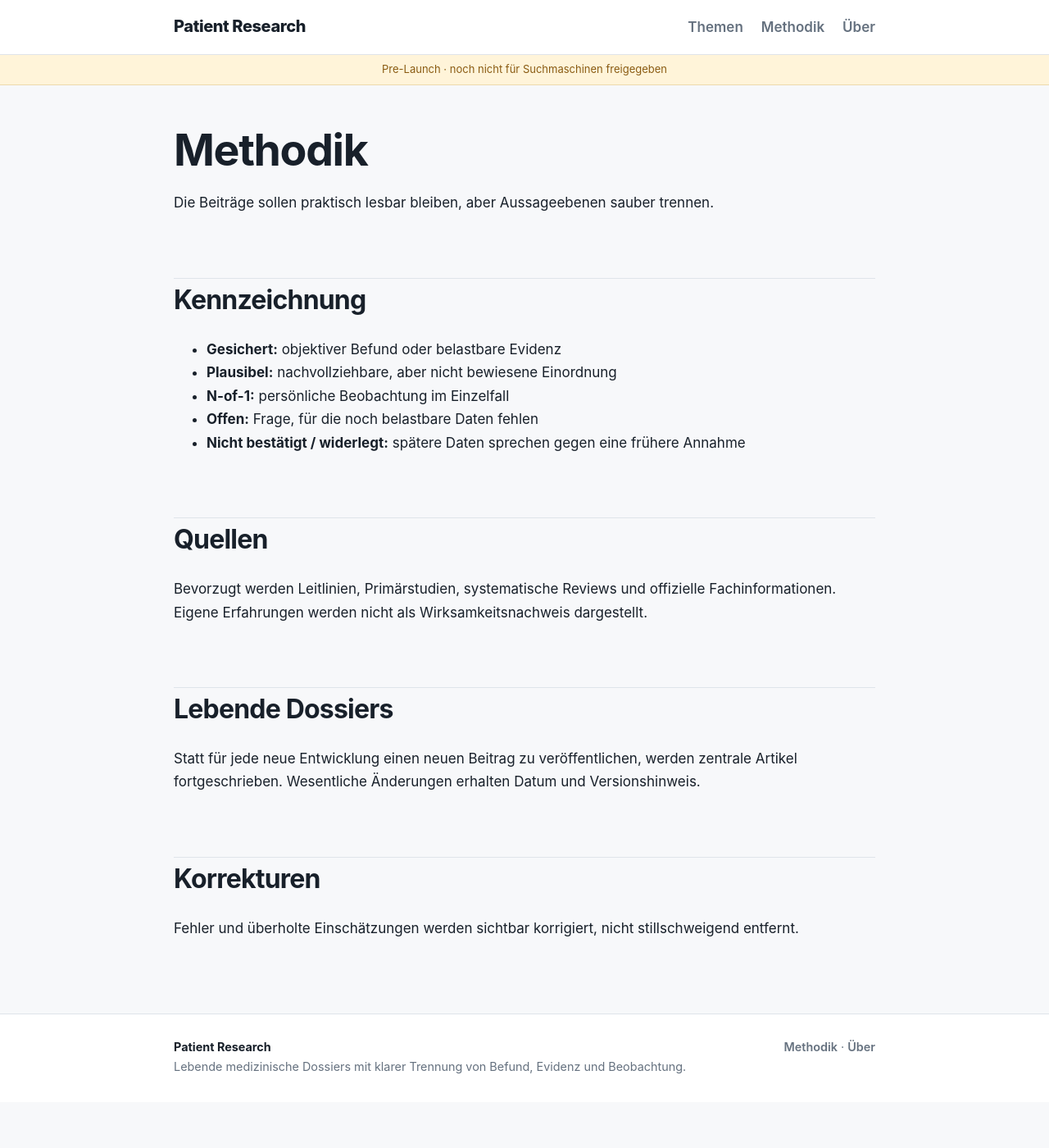
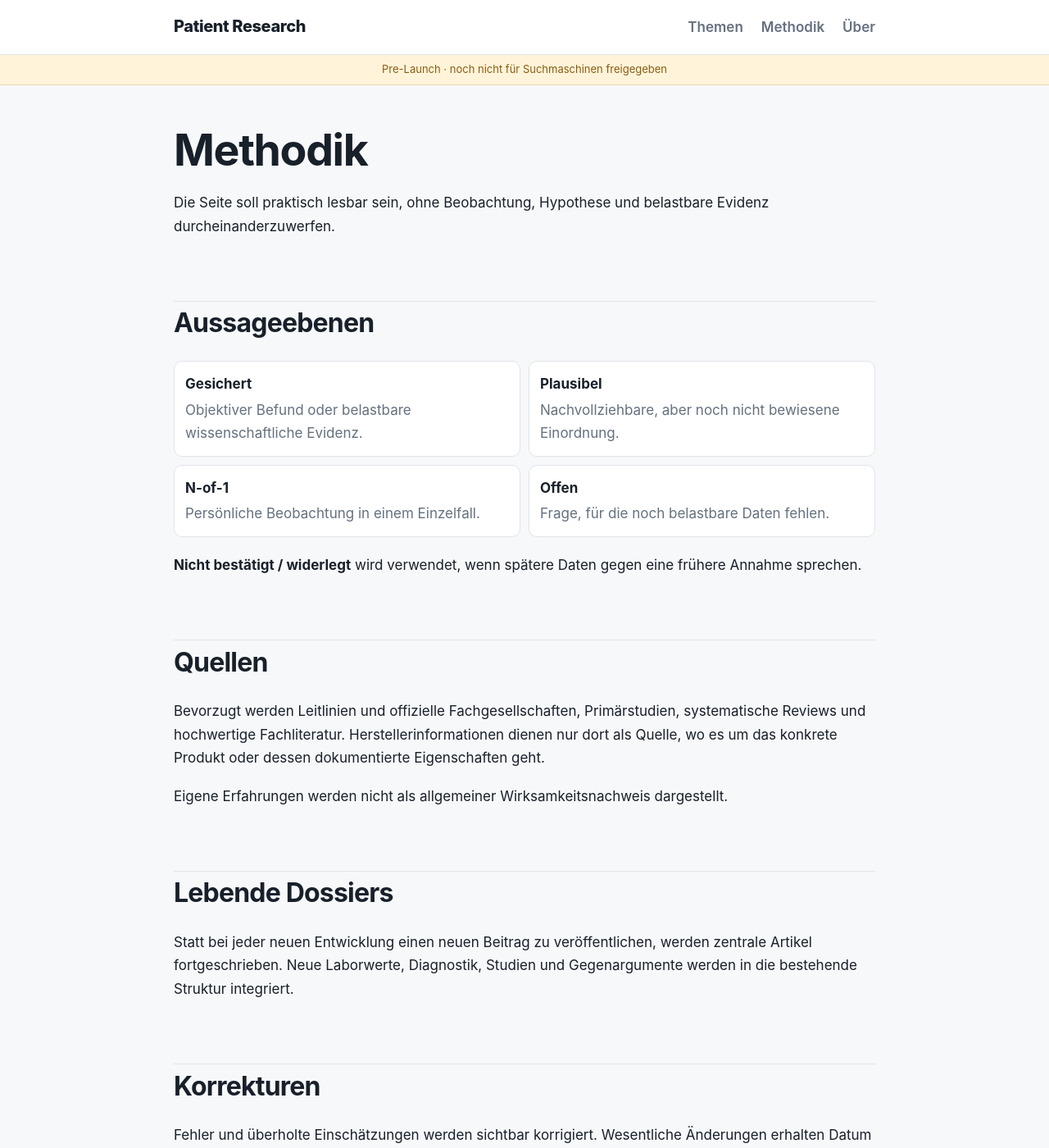
Before and after one commit to open-research-works/Patient-Research, a Jekyll site: the page built from methodik.md, in a window 1280 px wide and 1400 px high. Shown: the whole window at 82% size. Built offline with Jekyll 4.4.1, drawn with Linux system fonts in a browser that asks for light colours; some of the changed text lies outside the part shown.

Commit message:
Clarify research methodology

```diff
--- a/methodik.md
+++ b/methodik.md
@@ -5,24 +5,33 @@ title: Methodik
 
 # Methodik
 
-Die Beiträge sollen praktisch lesbar bleiben, aber Aussageebenen sauber trennen.
+Die Seite soll praktisch lesbar sein, ohne Beobachtung, Hypothese und belastbare Evidenz durcheinanderzuwerfen.
 
-## Kennzeichnung
+## Aussageebenen
 
-- **Gesichert:** objektiver Befund oder belastbare Evidenz
-- **Plausibel:** nachvollziehbare, aber nicht bewiesene Einordnung
-- **N-of-1:** persönliche Beobachtung im Einzelfall
-- **Offen:** Frage, für die noch belastbare Daten fehlen
-- **Nicht bestätigt / widerlegt:** spätere Daten sprechen gegen eine frühere Annahme
+<div class="evidence-key">
+<div class="evidence-item"><b>Gesichert</b><span class="muted">Objektiver Befund oder belastbare wissenschaftliche Evidenz.</span></div>
+<div class="evidence-item"><b>Plausibel</b><span class="muted">Nachvollziehbare, aber noch nicht bewiesene Einordnung.</span></div>
+<div class="evidence-item"><b>N-of-1</b><span class="muted">Persönliche Beobachtung in einem Einzelfall.</span></div>
+<div class="evidence-item"><b>Offen</b><span class="muted">Frage, für die noch belastbare Daten fehlen.</span></div>
+</div>
+
+**Nicht bestätigt / widerlegt** wird verwendet, wenn spätere Daten gegen eine frühere Annahme sprechen.
 
 ## Quellen
 
-Bevorzugt werden Leitlinien, Primärstudien, systematische Reviews und offizielle Fachinformationen. Eigene Erfahrungen werden nicht als Wirksamkeitsnachweis dargestellt.
+Bevorzugt werden Leitlinien und offizielle Fachgesellschaften, Primärstudien, systematische Reviews und hochwertige Fachliteratur. Herstellerinformationen dienen nur dort als Quelle, wo es um das konkrete Produkt oder dessen dokumentierte Eigenschaften geht.
+
+Eigene Erfahrungen werden nicht als allgemeiner Wirksamkeitsnachweis dargestellt.
 
 ## Lebende Dossiers
 
-Statt für jede neue Entwicklung einen neuen Beitrag zu veröffentlichen, werden zentrale Artikel fortgeschrieben. Wesentliche Änderungen erhalten Datum und Versionshinweis.
+Statt bei jeder neuen Entwicklung einen neuen Beitrag zu veröffentlichen, werden zentrale Artikel fortgeschrieben. Neue Laborwerte, Diagnostik, Studien und Gegenargumente werden in die bestehende Struktur integriert.
 
 ## Korrekturen
 
-Fehler und überholte Einschätzungen werden sichtbar korrigiert, nicht stillschweigend entfernt.
+Fehler und überholte Einschätzungen werden sichtbar korrigiert. Wesentliche Änderungen erhalten Datum bzw. Versionshinweis.
+
+## Kritische Versorgungserfahrungen
+
+Bei Problemen mit Versorgung oder Zugang wird zwischen belegbaren Tatsachen und persönlicher Bewertung getrennt. Personenbezug wird minimiert; kritische Tatsachenbehauptungen sollen intern belegbar sein.
```
